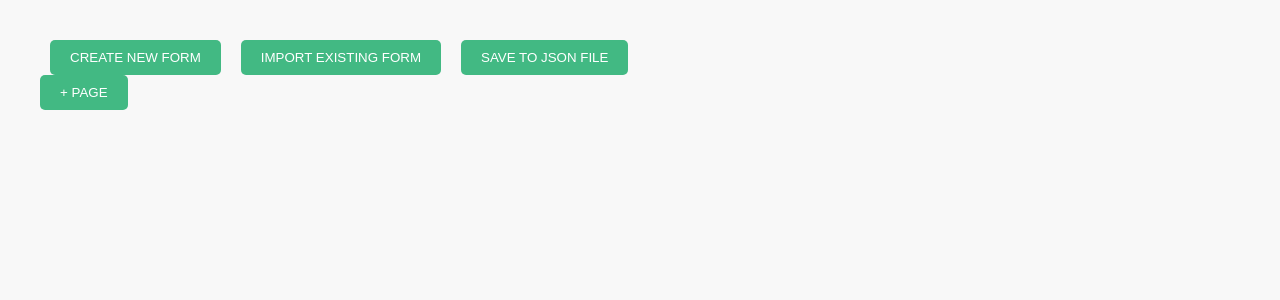
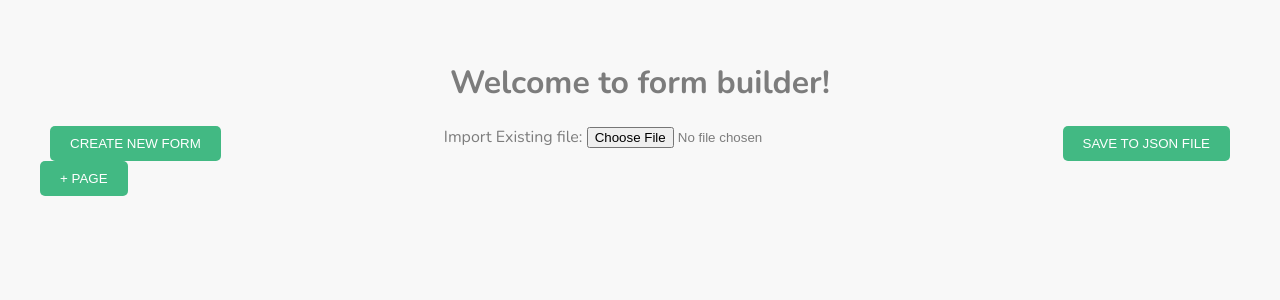
Before and after one commit to GlassEyeStudio/spa_form_builder, a Vue app: page / in a window 1280 px wide. Both pictures are taken after a click on the button "Create new form". Shown: the top 300 px of the page. Built offline with nearby package versions, Linux system fonts and the light colour scheme.

Commit message:
Added: importing from file

```diff
--- a/src/App.vue
+++ b/src/App.vue
@@ -1,8 +1,19 @@
 <template>
   <div id="app">
-    <input type="button" value="Create new form" @click="createNewForm" />
-    <input type="button" value="Import existing form" />
-    <input type="button" value="Save to json file" @click.stop="saveToFile" />
+    <h1>Welcome to form builder!</h1>
+    <div class="actionButtons">
+      <input type="button" value="Create new form" @click="createNewForm" />
+      <label>
+        Import Existing file:
+        <input type="file" value="Import" v-on:change="readFromFile" />
+      </label>
+      <input
+        type="button"
+        value="Save to json file"
+        @click.stop="saveToFile"
+        v-if="$store.state.currentForm != null"
+      />
+    </div>
     <FormBuilder />
   </div>
 </template>
@@ -10,6 +21,7 @@
 <script lang="ts">
   import { Component, Vue } from "vue-property-decorator";
   import FormBuilder from "@/components/FormBuilder.vue";
+  import { Form } from "@/interfaces";
 
   @Component({
     components: {
@@ -33,6 +45,21 @@
       a.download = "form.json";
       a.click();
     }
+
+    readFromFile(e: Event) {
+      const files = (e.target as HTMLInputElement).files || null;
+      if (files) {
+        if (!files[0]) return;
+        const fr = new FileReader();
+        fr.onload = e =>
+          this.$store.commit(
+            "loadForm",
+            JSON.parse(e.target?.result as string) as Form
+          );
+
+        fr.readAsText(files[0]);
+      }
+    }
   }
 </script>
 
@@ -44,6 +71,7 @@
     padding: 0;
     margin: 0;
   }
+
   #app {
     font-family: "Nunito", Avenir, Helvetica, Arial, sans-serif;
     -webkit-font-smoothing: antialiased;
@@ -53,7 +81,17 @@
     background: #f8f8f8;
     height: 100%;
     min-height: calc(100vh - 80px);
+
+    h1 {
+      text-align: center;
+    }
+
+    .actionButtons {
+      display: flex;
+      justify-content: space-between;
+    }
   }
+
   input[type="button"] {
     background: #42b983;
     padding: 10px 20px;
--- a/src/store/index.ts
+++ b/src/store/index.ts
@@ -11,6 +11,9 @@ export default new Vuex.Store({
     selectedElem: "" as string
   },
   mutations: {
+    loadForm: (state, inputForm: Form) => {
+      state.currentForm = inputForm;
+    },
     createForm: state => {
       state.currentForm = {
         type: "form",
```
